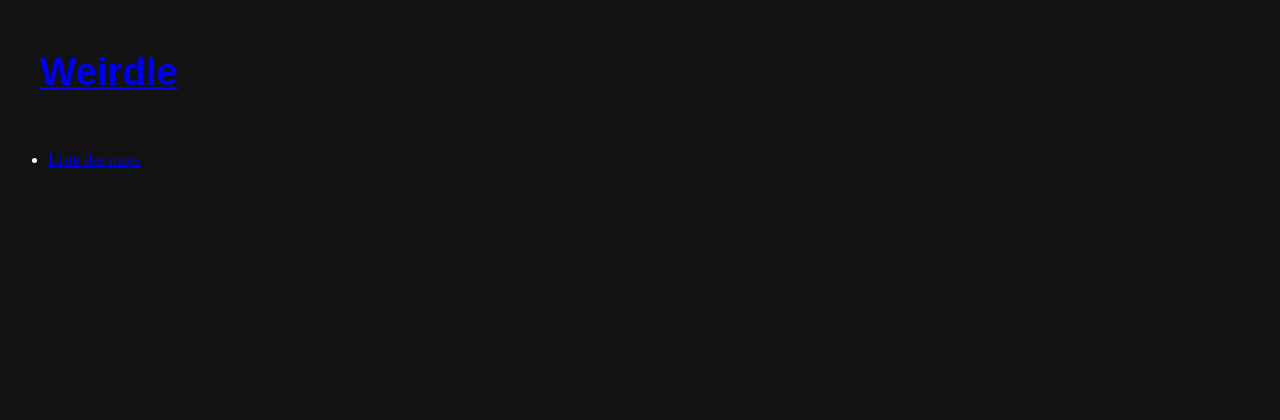
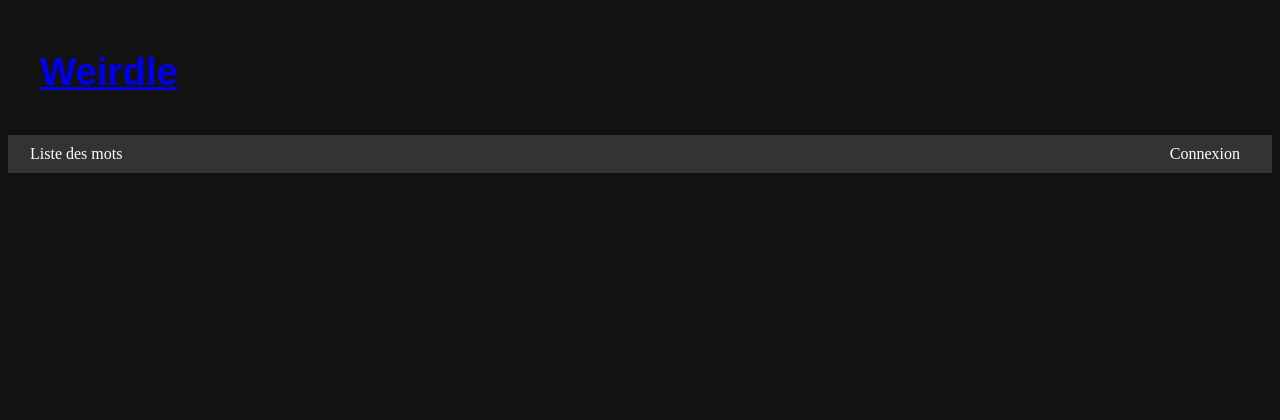
Before and after one commit to oh-khani/weirdle, a PHP site: page / in a window 1280 px wide. Shown: the top 420 px of the page. Run offline with PHP 8.4, Linux system fonts and the light colour scheme.

Commit message:
Modif navbar + page connexion

```diff
--- a/src/assets/navbar.php
+++ b/src/assets/navbar.php
@@ -2,6 +2,10 @@
     <?php
     $pages = [
         'liste.php' => 'Liste des mots',
+        /*
+        'lien.php dans le dossier pages' => 'Nom de la page',
+        Sauf connexion.php
+        */
     ];
 
     echo '<ul>';
@@ -14,4 +18,12 @@
         echo "<li><a href=/weirdle/src/pages/$url $active>$title</a></li>";
     } ?>
     </ul>
+
+    <ul class="navbar-right">
+        <?php if (isset($_SESSION['user'])) {
+            echo '<li><a href="/weirdle/src/pages/connexion.php">Déconnexion</a></li>';
+        } else {
+            echo '<li><a href="/weirdle/src/pages/connexion.php">Connexion</a></li>';
+        } ?>
+    </ul>
 </nav>
--- a/src/style.css
+++ b/src/style.css
@@ -27,6 +27,45 @@ header{
     font-family: Arial, Helvetica, sans-serif;
     font-size: 1.2rem;
     font-weight: bold;
+}
+
+nav {
+  background-color: #333;
+  display: flex;
+  justify-content: left;
+  align-items: center;
+  padding: 10px;
+}
+
+nav ul {
+  list-style-type: none;
+  padding: 0;
+  margin: 0;
+  display: flex;
+}
+
+nav ul li {
+  margin-right: 10px;
+}
+
+nav ul li a {
+  color: white;
+  text-decoration: none;
+  padding: 8px 12px;
+  border-radius: 4px;
+  transition: background-color 0.3s ease;
+}
+
+nav ul li a:hover {
+  background-color: var(--wrong);
+}
+
+nav ul li a.active {
+  background-color: var(--correct);
+}
+
+.navbar-right {
+  margin-left: auto;
 }
 
 footer{
@@ -93,8 +132,6 @@ footer{
     animation: flip 0.5s ease;
 }
 
-
-
 button{
     padding: 1rem 2rem;
     background: var(--default);
```
Also changed, not shown: src/pages/connexion.php (added, +9 -0 lines).
